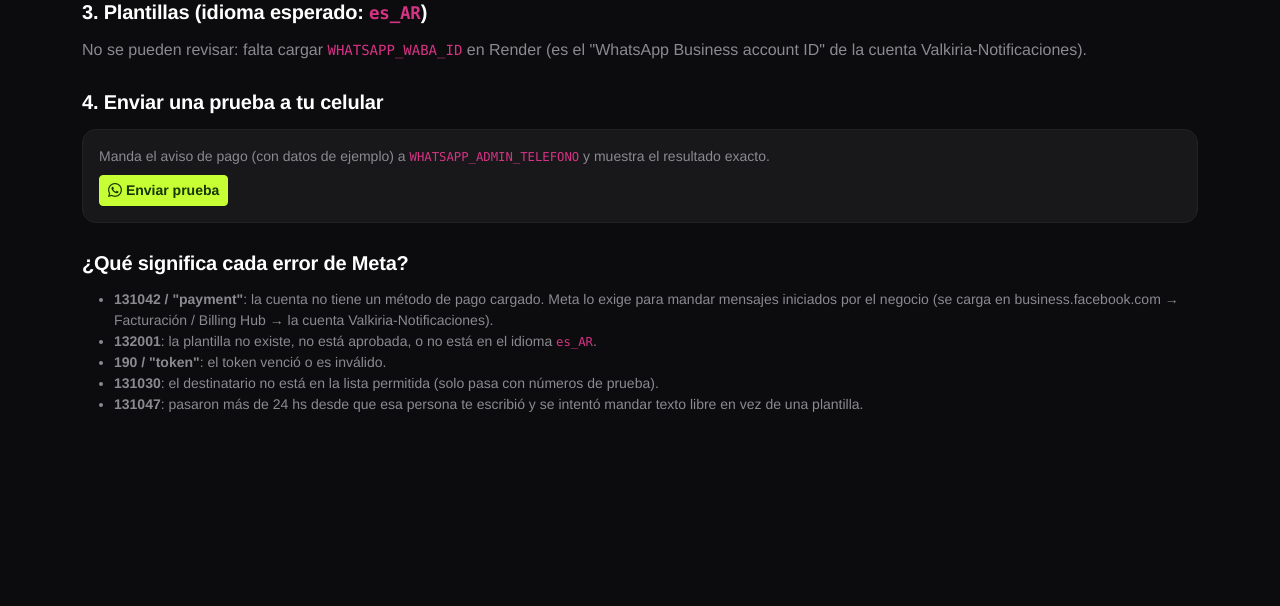
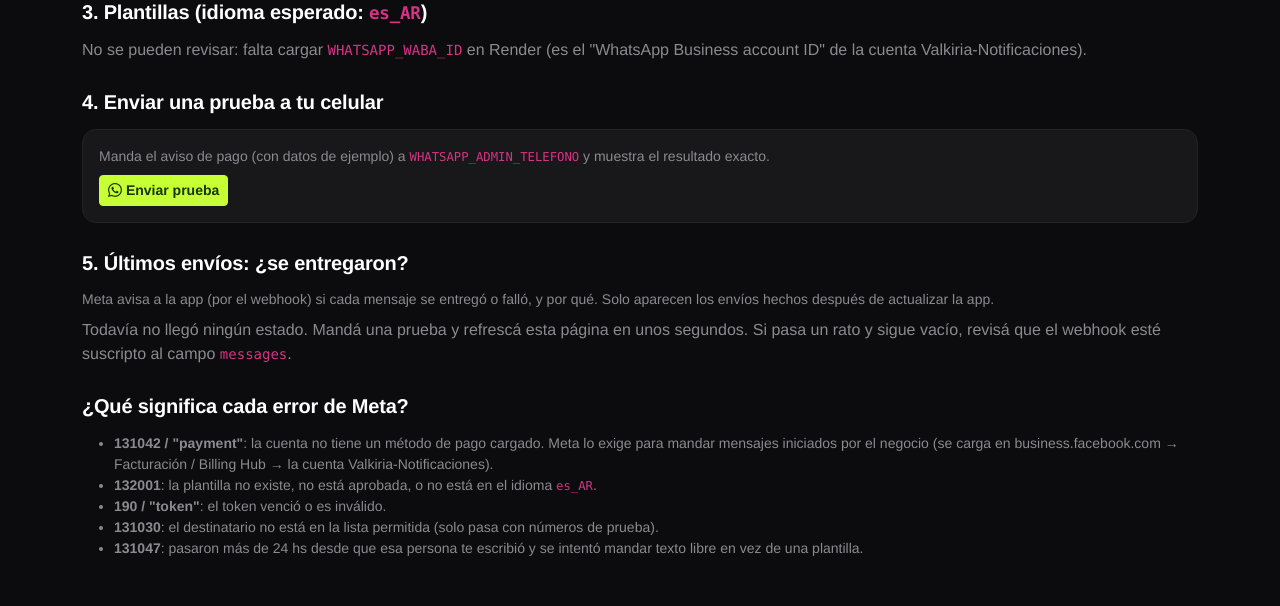
Before and after one commit to SolJosefinaMercado/mi-gimnasio, a Flask app: page /admin/whatsapp in a window 1280 px wide. Shown: the part 513-1119 px from the top of the page. Before the commit the page ends 925 px from the top, so only its background shows below. Run offline with Flask 3, Linux system fonts and the light colour scheme; the visitor is signed in with stand-in values (Sample User, id 1); data that the repository does not hold is empty; some libraries are stand-ins or nearby versions.

Commit message:
diagnostico

```diff
--- a/app.py
+++ b/app.py
@@ -157,6 +157,17 @@ registros_ejercicio_t = Table(
     Column("porcentaje", Float),
     Column("kilos", Float, nullable=False),
     Column("rm_estimado", Float, nullable=False),
+)
+
+whatsapp_estados_t = Table(
+    "whatsapp_estados", metadata,
+    Column("id", Integer, primary_key=True),
+    Column("fecha", DateTime, nullable=False),
+    Column("wa_id", String),
+    Column("estado", String, nullable=False),   # sent | delivered | read | failed
+    Column("mensaje_id", String),
+    Column("codigo", Integer),
+    Column("detalle", Text),
 )
 
 conversaciones_whatsapp_t = Table(
@@ -1455,6 +1466,64 @@ def admin_dashboard():
 
 
 
+
+# ---------- Estados de entrega de WhatsApp (los avisa Meta por el webhook) ----------
+
+EXPLICACION_ERRORES_WHATSAPP = {
+    131042: "Falta un método de pago en la cuenta de WhatsApp (Billing Hub, en Meta).",
+    131026: "Meta no pudo entregarlo: el número no tiene WhatsApp, o no puede recibir mensajes de empresas.",
+    131047: "Pasaron más de 24 hs desde que esa persona te escribió: solo se puede mandar una plantilla.",
+    131049: "Meta decidió no entregarlo para cuidar la calidad de la plataforma (suele pasar con pocos envíos nuevos).",
+    131050: "Esa persona pidió no recibir mensajes de la empresa.",
+    131053: "Meta no pudo procesar el contenido del mensaje.",
+    132015: "La plantilla está pausada por baja calidad.",
+    132016: "La plantilla está deshabilitada por baja calidad.",
+    130429: "Se superó el límite de envíos por segundo.",
+    131056: "Demasiados mensajes seguidos al mismo número; reintentá más tarde.",
+}
+
+
+def registrar_estado_whatsapp(db, st):
+    errores = st.get("errors") or []
+    codigo, detalle = None, None
+    if errores:
+        e = errores[0]
+        codigo = e.get("code")
+        partes = [e.get("title"), (e.get("error_data") or {}).get("details") or e.get("message")]
+        detalle = " — ".join(x for x in partes if x)
+    db.execute(
+        text(
+            "INSERT INTO whatsapp_estados (fecha, wa_id, estado, mensaje_id, codigo, detalle) "
+            "VALUES (:f, :w, :e, :m, :c, :d)"
+        ),
+        {"f": datetime.now(TZ_LOCAL).replace(tzinfo=None), "w": st.get("recipient_id"),
+         "e": st.get("status") or "?", "m": st.get("id"), "c": codigo, "d": detalle},
+    )
+    db.execute(text(
+        "DELETE FROM whatsapp_estados WHERE id NOT IN "
+        "(SELECT id FROM whatsapp_estados ORDER BY id DESC LIMIT 200)"
+    ))
+    db.commit()
+    if st.get("status") == "failed":
+        app.logger.warning("WhatsApp NO entregado a %s: código %s — %s", st.get("recipient_id"), codigo, detalle)
+
+
+def listar_estados_whatsapp(db, limite=15):
+    rows = db.execute(
+        text("SELECT * FROM whatsapp_estados ORDER BY id DESC LIMIT :n"), {"n": limite}
+    ).mappings().fetchall()
+    resultado = []
+    for r in rows:
+        fecha = r["fecha"]
+        fecha_txt = fecha.strftime("%d/%m %H:%M") if hasattr(fecha, "strftime") else str(fecha)[5:16].replace("-", "/")
+        resultado.append({
+            "fecha": fecha_txt, "wa_id": r["wa_id"], "estado": r["estado"], "codigo": r["codigo"],
+            "detalle": r["detalle"],
+            "explicacion": EXPLICACION_ERRORES_WHATSAPP.get(r["codigo"]) if r["codigo"] else None,
+        })
+    return resultado
+
+
 # ---------- Admin: diagnóstico de WhatsApp ----------
 
 def _graph_get(ruta, params=None):
@@ -1529,6 +1598,7 @@ def admin_whatsapp():
     return render_template(
         "admin/whatsapp.html", variables=variables, telefono=telefono, plantillas=plantillas,
         esperadas=esperadas, resultado_prueba=resultado_prueba, idioma=WHATSAPP_TEMPLATE_LANG,
+        estados=listar_estados_whatsapp(get_db()),
         version=WHATSAPP_API_VERSION,
     )
 
@@ -1834,6 +1904,8 @@ def whatsapp_webhook_recibir():
         for entry in payload.get("entry", []):
             for change in entry.get("changes", []):
                 valor = change.get("value", {})
+                for st in valor.get("statuses", []):
+                    registrar_estado_whatsapp(get_db(), st)
                 for mensaje in valor.get("messages", []):
                     telefono = mensaje.get("from")
                     if not telefono:
--- a/templates/admin/whatsapp.html
+++ b/templates/admin/whatsapp.html
@@ -85,6 +85,30 @@
   {% endif %}
 </div></div>
 
+<h5 class="section-title">5. Últimos envíos: ¿se entregaron?</h5>
+<p class="text-ink-soft small mb-2">Meta avisa a la app (por el webhook) si cada mensaje se entregó o falló, y por qué. Solo aparecen los envíos hechos después de actualizar la app.</p>
+{% if not estados %}
+  <p class="text-ink-soft">Todavía no llegó ningún estado. Mandá una prueba y refrescá esta página en unos segundos. Si pasa un rato y sigue vacío, revisá que el webhook esté suscripto al campo <code>messages</code>.</p>
+{% else %}
+  <ul class="list-group mb-4">
+    {% for e in estados %}
+    <li class="list-group-item">
+      <div class="d-flex justify-content-between align-items-center">
+        <span class="small">{{ e.fecha }} · <code>{{ e.wa_id or '—' }}</code></span>
+        {% if e.estado == 'failed' %}<span class="badge-estado badge-bloqueado"><i class="bi bi-x"></i> No entregado</span>
+        {% elif e.estado == 'read' %}<span class="badge-estado badge-disponible"><i class="bi bi-check2-all"></i> Leído</span>
+        {% elif e.estado == 'delivered' %}<span class="badge-estado badge-disponible"><i class="bi bi-check2-all"></i> Entregado</span>
+        {% else %}<span class="badge-estado badge-cierra-pronto"><i class="bi bi-send"></i> Enviado a Meta</span>{% endif %}
+      </div>
+      {% if e.estado == 'failed' %}
+        <div class="small mt-1" style="color:var(--danger);">Código {{ e.codigo or '?' }}{% if e.detalle %}: {{ e.detalle }}{% endif %}</div>
+        {% if e.explicacion %}<div class="text-ink-soft small">→ {{ e.explicacion }}</div>{% endif %}
+      {% endif %}
+    </li>
+    {% endfor %}
+  </ul>
+{% endif %}
+
 <h5 class="section-title">¿Qué significa cada error de Meta?</h5>
 <ul class="text-ink-soft small">
   <li><strong>131042 / "payment"</strong>: la cuenta no tiene un método de pago cargado. Meta lo exige para mandar mensajes iniciados por el negocio (se carga en business.facebook.com → Facturación / Billing Hub → la cuenta Valkiria-Notificaciones).</li>
```
